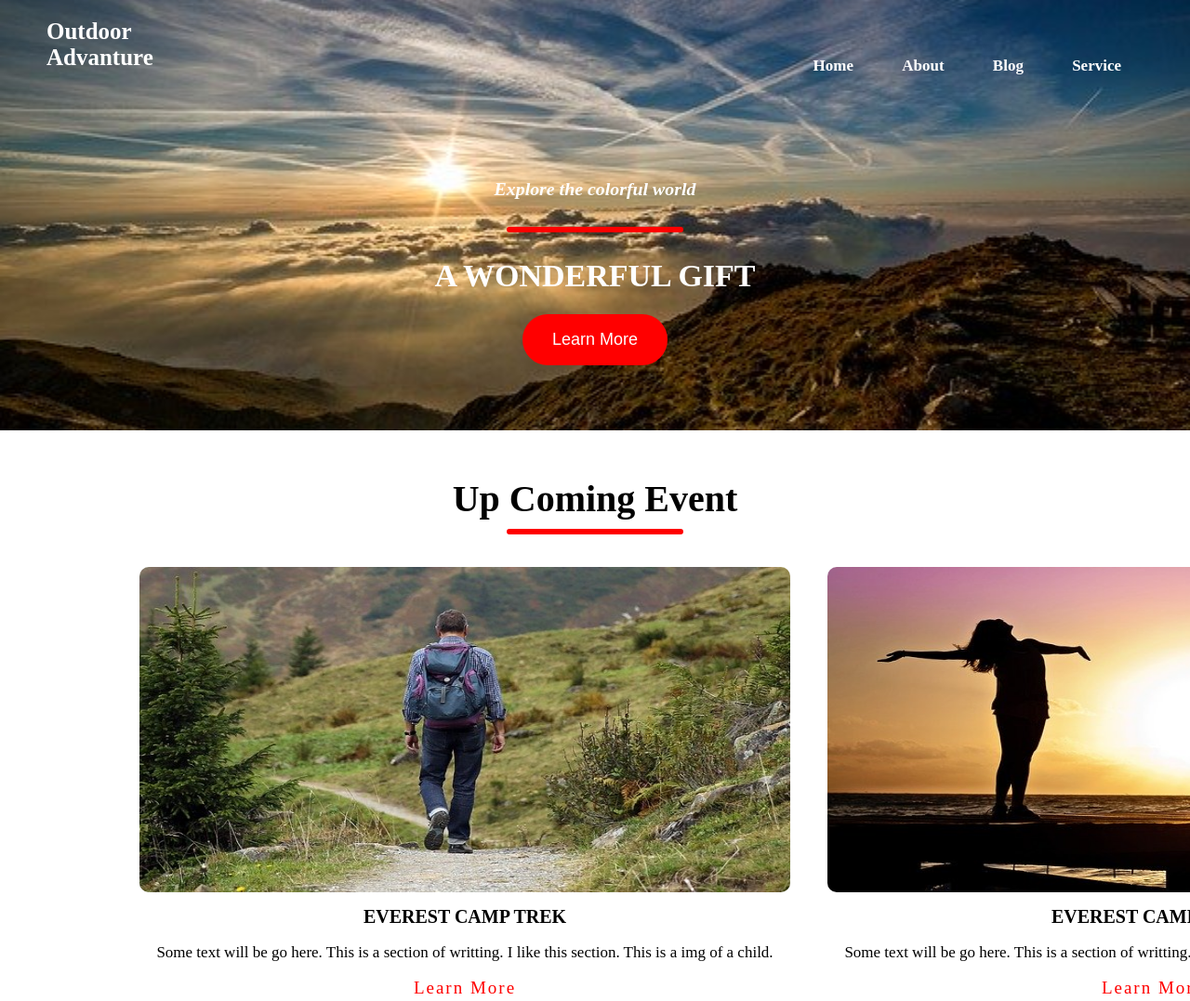
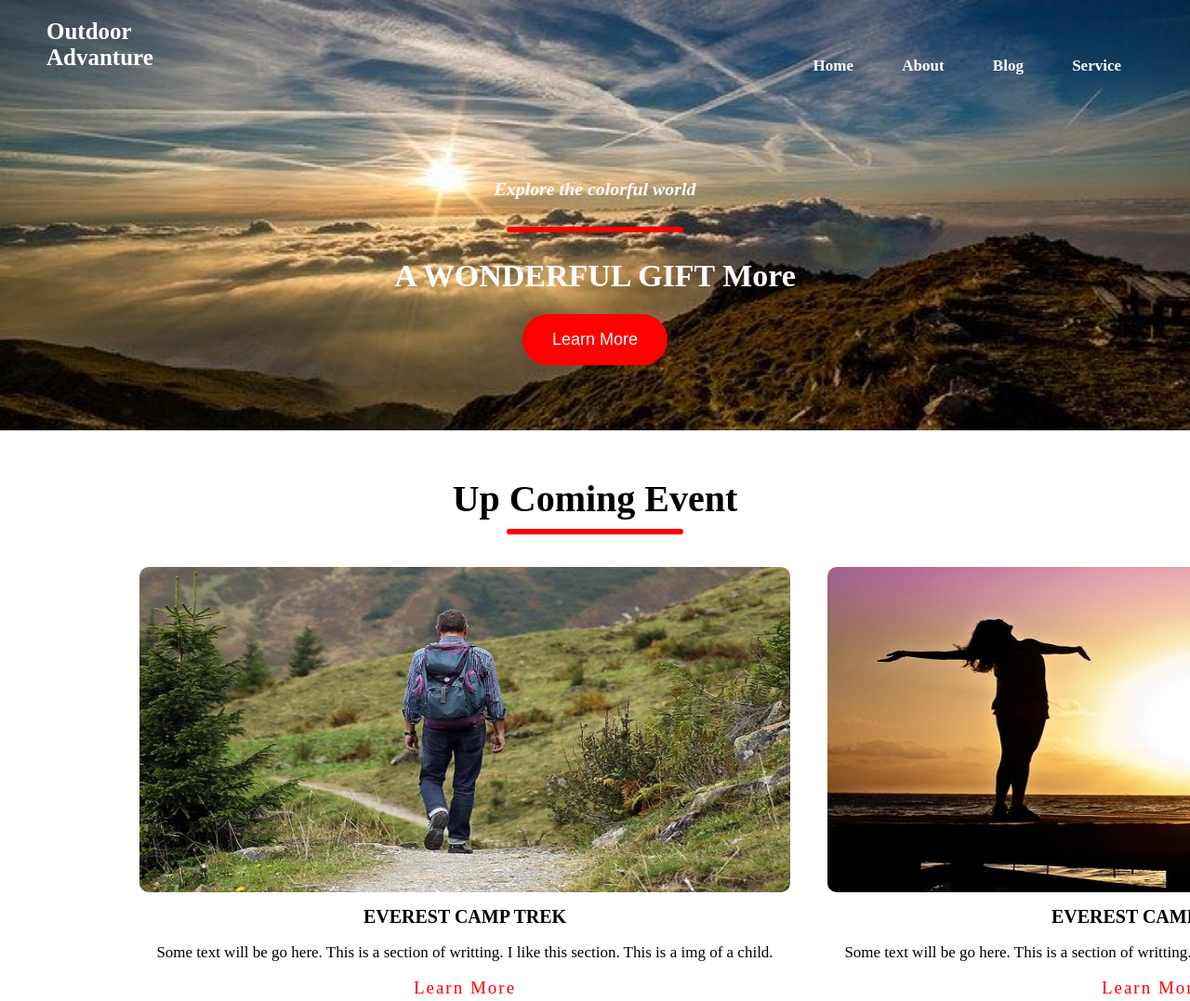
Before and after one commit to Sadia437/projectfull, a plain HTML site: page index.html in a window 1280 px wide. Shown: the top 1077 px of the page at 93% size. Drawn offline with Linux system fonts and the light colour scheme.

Commit message:
second code push

```diff
--- a/index.html
+++ b/index.html
@@ -32,7 +32,7 @@
         <div class="banner">
             <h3>Explore the colorful world</h3>
             <span></span>
-            <h1> A WONDERFUL GIFT</h1>
+            <h1> A WONDERFUL GIFT More</h1>
             <button>Learn More</button>
         </div>
     </header>
```
